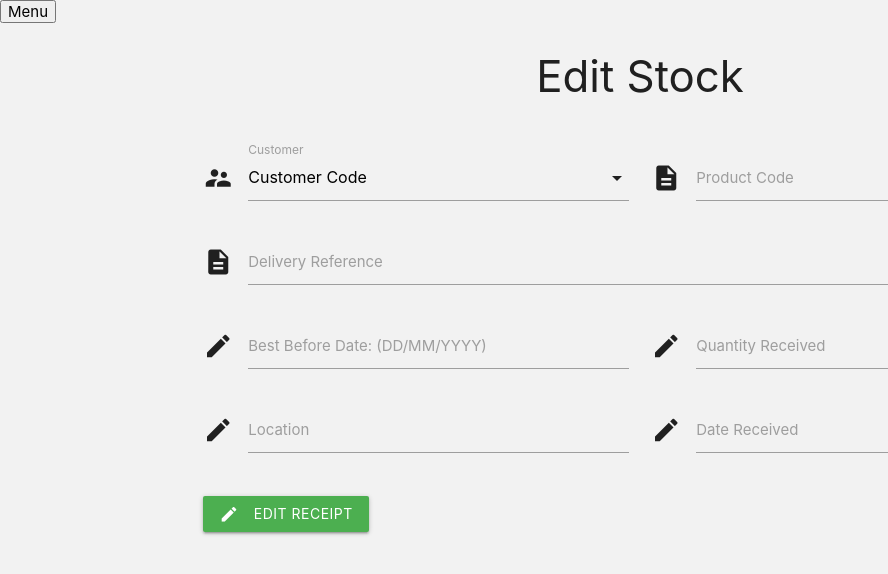
After one commit to Brad000/warehouse_management_system, a Flask app: template templates/editstock.html in a window 1280 px wide. The commit adds this page. Shown: the top 574 px of the page, without its empty margins (0-888 px from the left). Run offline with Flask 2, Linux system fonts and the light colour scheme; the template is opened without the code that fills it, so the values that code supplies are empty; some libraries are stand-ins or nearby versions.

Commit message:
edit stock functionality tested and working fully

```diff
--- a/app.py
+++ b/app.py
@@ -17,7 +17,6 @@ mongo = PyMongo(app)
 @app.route('/')
 @app.route('/home')
 def home():
-    flash("Delivery Receipted")
     return render_template("index.html")
 
 
@@ -133,6 +132,7 @@ def delete_stock_cards(stock_cards_id):
 def goods_receipt():
     goods_receipt = mongo.db.storage
     goods_receipt.insert_one(request.form.to_dict())
+    flash("Delivery Receipted")
     return redirect(url_for('home'))
 
 
@@ -146,13 +146,42 @@ def stock_search_results():
     """Provides logic for search bar"""
     orig_query = request.args['query']
     query = {'$regex': re.compile('.*{}.*'.format(orig_query))}
+    stock_cards = mongo.db.stock_cards.find()
     results = mongo.db.storage.find({
         '$or': [
             {'product_code': query},
             {'delivery_ref': query},
         ]
     })
-    return render_template('stocksearch.html', query=orig_query, results=results)
+    return render_template('stocksearch.html',
+                           query=orig_query, results=results, stock_cards=stock_cards)
+
+
+@app.route('/edit_stock/<storage_id>')
+def edit_stock(storage_id):
+    stock = mongo.db.storage.find_one({"_id": ObjectId
+                                        (storage_id)})
+    customer = mongo.db.customer.find()
+    return render_template('editstock.html', customer=customer, storage=stock)
+
+
+@app.route('/update_stock/<storage_id>', methods=["POST"])
+def update_stock(storage_id):
+    stock = mongo.db.storage
+    stock.update_one({'_id': ObjectId(storage_id)},
+                     {
+                        '$set': {
+                                    'customer': request.form.get('customer'),
+                                    'product_code': request.form.get('product_code'),
+                                    'delivery_ref': request.form.get('delivery_ref'),
+                                    'bbe': request.form.get('bbe'),
+                                    'quantity': request.form.get('quantity'),
+                                    'location': request.form.get('location'),
+                                    'date_received': request.form.get('date_received')
+                                }
+    })
+    flash("Stock Receipt Edit Successfully")
+    return redirect(url_for('stock_search'))
 
 
 if __name__ == '__main__':
--- /dev/null
+++ b/templates/editstock.html
@@ -0,0 +1,55 @@
+<!DOCTYPE html>
+{% extends 'base.html' %} {% block content %}
+<h3 class="page-heading">Edit Stock</h3>
+<div class="row">
+	<form action="{{ url_for('update_stock', storage_id=storage._id ) }}" method="POST" class="col s12">
+		<div class="row">
+			<div class="input-field col s12 m6">
+				<i class="material-icons prefix">supervisor_account</i>
+				<select id="customer" name="customer">
+                    <option value="" disabled selected>Customer Code</option>
+                    {% for customer in customer %}
+                        {% if customer.customer == storage.customer %}
+                    <option value="{{customer.customer}}" selected>{{customer.customer}}</option>
+                        {% else %}
+                    <option value="{{customer.customer}}">{{customer.customer}}</option>
+                        {% endif %}
+                    {% endfor %}
+                </select>
+				<label>Customer</label>
+			</div>
+			<div class="input-field col s12 m6">
+				<i class="material-icons prefix">description</i>
+				<input id="product_code" name="product_code" type="text" class="validate" value="{{ storage.product_code }}">
+				<label for="product_code">Product Code</label>
+			</div>
+			<div class="input-field col s12">
+				<i class="material-icons prefix">description</i>
+				<input id="delivery_ref" name="delivery_ref" type="text" class="validate" value="{{ storage.delivery_ref }}">
+				<label for="delivery_ref">Delivery Reference</label>
+			</div>
+			<div class="input-field col s6">
+				<i class="material-icons prefix">edit</i>
+				<input id="bbe" name="bbe" type="text" class="validate" value="{{ storage.bbe }}">
+				<label for="bbe">Best Before Date: (DD/MM/YYYY)</label>
+			</div>
+			<div class="input-field col s6">
+				<i class="material-icons prefix">edit</i>
+				<input id="quantity" name="quantity" type="text" class="validate" value="{{ storage.quantity }}">
+				<label for="quantity">Quantity Received</label>
+			</div>
+			<div class="input-field col s12 m6">
+				<i class="material-icons prefix">edit</i>
+				<input id="location" name="location" type="text" class="validate" value="{{ storage.location }}">
+				<label for="location">Location</label>
+			</div>
+			<div class="input-field col s12 m6">
+				<i class="material-icons prefix">edit</i>
+				<input type="text" class="datepicker" id="date_received" name="date_received" value="{{ storage.date_received }}">
+				<label for="date_received">Date Received</label>
+			</div>
+		</div>
+        <a><button class="btn waves-effect waves-light green" type="submit" name="action"><i class="material-icons left">edit</i>Edit Receipt</button></a>
+	</form>
+</div>
+{% endblock %}
```
Also changed, not shown: templates/stocksearch.html (+15 -1 lines).
